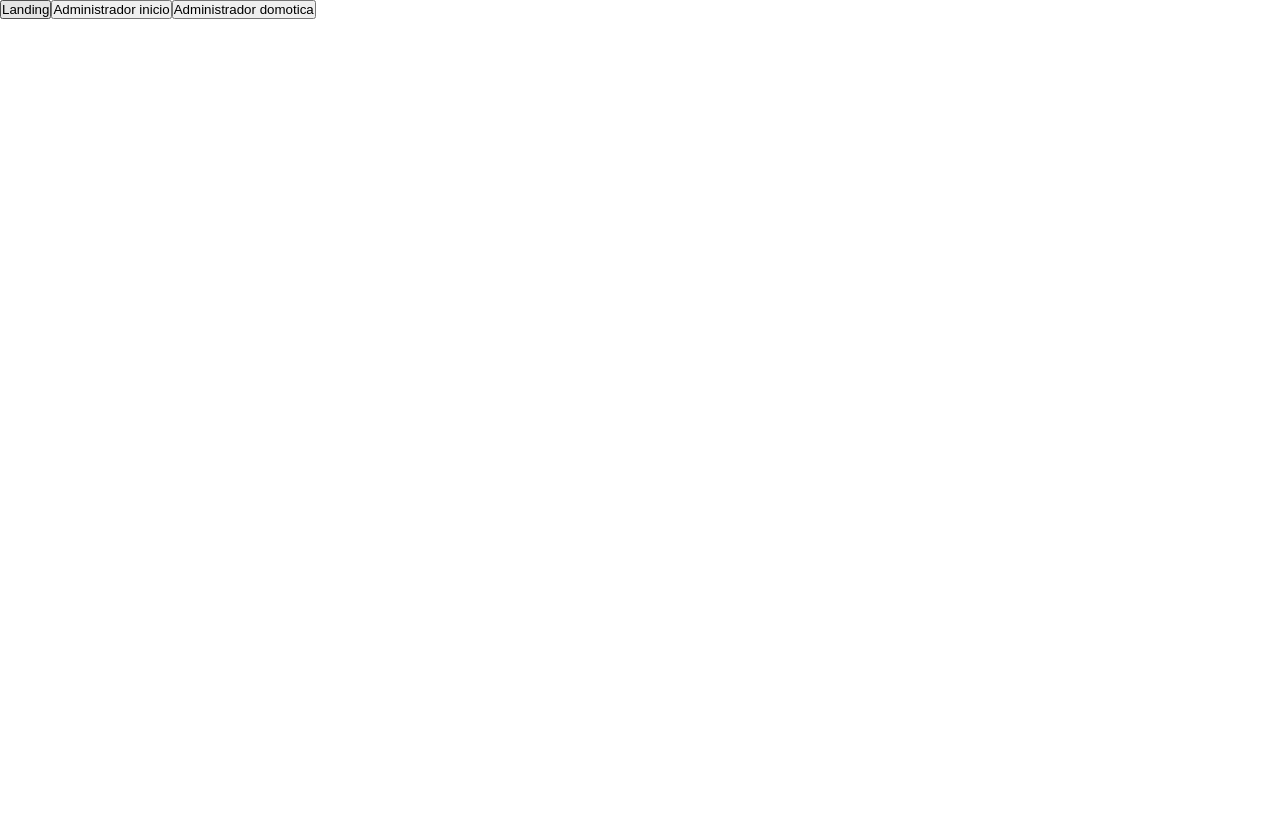
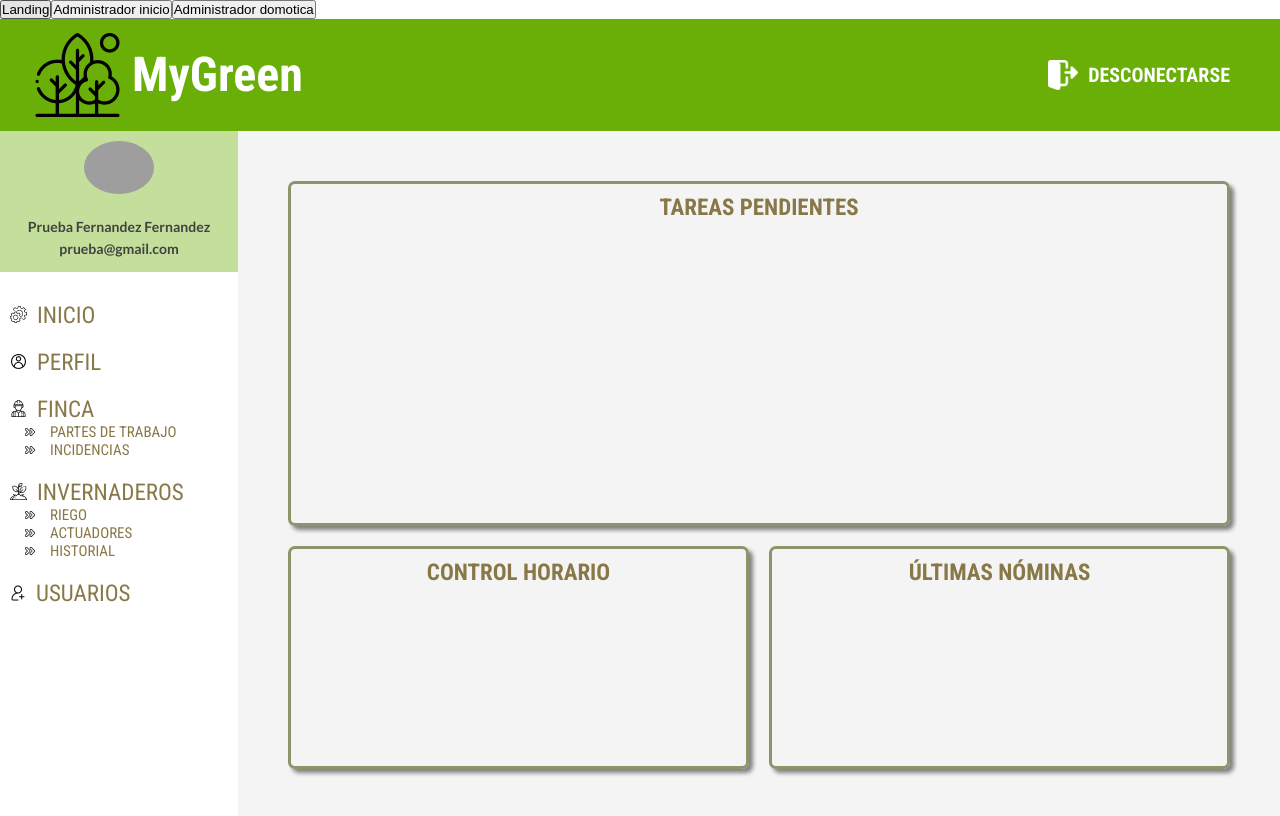
Before and after one commit to Zetsuga/mygreen, an Angular app: page /trabajador/inicio in a window 1280 px wide. Before the commit this address led to /. Shown: the top 816 px of the page. Built offline with nearby package versions, Linux system fonts and the light colour scheme; grey boxes are pictures that could not be loaded.

Commit message:
Actualización de varios cambios

```diff
--- a/src/app/app-routing.module.ts
+++ b/src/app/app-routing.module.ts
@@ -10,6 +10,7 @@ import { AdministradorRiegoComponent } from './pages/administrador-riego/adminis
 import { AdministradorUsuariosComponent } from './pages/administrador-usuarios/administrador-usuarios.component';
 import { LandingComponent } from './pages/landing/landing.component';
 import { LoginComponent } from './pages/login/login.component';
+import { TrabajadorInicioComponent } from './pages/trabajador-inicio/trabajador-inicio.component';
 
 const routes: Routes = [
   {path:"", component: LandingComponent},
@@ -21,7 +22,8 @@ const routes: Routes = [
   {path:"administrador/historial" , component: AdministradorHistorialComponent},
   {path:"administrador/riego" , component: AdministradorRiegoComponent},
   {path:"administrador/parte" , component: AdministradorParteComponent},
-  {path:"administrador/incidencias" , component: AdministradorIncidenciasComponent}
+  {path:"administrador/incidencias" , component: AdministradorIncidenciasComponent},
+  {path:"trabajador/inicio" , component: TrabajadorInicioComponent}
 ];
 
 @NgModule({
--- a/src/app/components/header-panel/header-panel.component.css
+++ b/src/app/components/header-panel/header-panel.component.css
@@ -4,7 +4,7 @@
   display: flex;
   flex-direction: row;
   justify-content: space-between;
-  padding: 0 50px;
+  padding: 0 50px 0 22px;
 }
 
 .zona-izq {
@@ -17,6 +17,9 @@
 .zona-izq h1 {
   color: white;
   font-family: var(--roboto);
+  font-weight: 700;
+  font-size: 48px;
+  line-height: 56px;
 }
 
 .zona-dcha {
@@ -40,9 +43,9 @@
 
 .btn-login p {
   font-family: var(--roboto);
+  font-weight: 700;
   font-size: 20px;
   color: white;
-  font-weight: 600;
 }
 
 .btn-login p:hover {
--- a/src/app/components/header/header.component.css
+++ b/src/app/components/header/header.component.css
@@ -4,7 +4,7 @@
     display: flex;
     justify-content: space-between;
     width: 100%;
-    height: 162px;
+    height: 112px;
     background: #69AF07;
     border-radius: 4px;
 }
--- a/src/app/pages/administrador-domotica/administrador-domotica.component.css
+++ b/src/app/pages/administrador-domotica/administrador-domotica.component.css
@@ -18,8 +18,8 @@
   grid-column: x1/x2;
   grid-row: y1/y2;
   background-color: #f4f4f4;
-  grid-template-columns: [x0]100%[x1];
-  grid-template-rows: [y0]300px[y1]300px[y2]300px[y3];
+  grid-template-columns: [x0]1fr[x1];
+  grid-template-rows: [y0]1fr[y1]1fr[y2]1fr[y3];
   padding: 50px;
 }
 
@@ -32,12 +32,12 @@
 .contenido {
   grid-column: x0/x1;
   grid-row: y0/y1;
-  margin-top: 20px;
-  margin-left: 50px;
   display: flex;
   flex-direction: row;
   justify-content: space-around;
   align-items: center;
+  margin-bottom: 20px;
+  border-radius: 7px;
 }
 
 .info {
@@ -63,22 +63,21 @@
 .contenidoTemperatura {
   grid-column: x0/x1;
   grid-row: y1/y2;
-  margin-top: 20px;
-  margin-left: 50px;
   display: flex;
   flex-direction: row;
   justify-content: space-around;
   align-items: center;
+  margin-bottom: 20px;
+  border-radius: 7px;
 }
 .contenidoHumedad {
   grid-column: x0/x1;
   grid-row: y2/y3;
-  margin-top: 20px;
-  margin-left: 50px;
   display: flex;
   flex-direction: row;
   justify-content: space-around;
   align-items: center;
+  border-radius: 7px;
 }
 
 #iconoDomo {
--- a/src/app/pages/trabajador-inicio/trabajador-inicio.component.css
+++ b/src/app/pages/trabajador-inicio/trabajador-inicio.component.css
@@ -0,0 +1,62 @@
+.contenido{
+    display: grid;
+    grid-template-columns: [x0]238px [x1]calc(100vw - 238px) [x2];
+    grid-template-rows: [y0]112px [y1]calc(100vh - 112px) [y2];
+    background-color: var(--fondo);
+}
+
+.header{
+    grid-column: x0/x2;
+    grid-row: y0/y1;
+}
+
+.menu{
+    display: grid;
+    grid-column: x0/x1;
+    grid-row: y1/y2;
+}
+
+.tarjetas{
+    display: grid;
+    grid-column: x1/x2;
+    grid-row: y1/y2;
+    grid-template-columns: [x0]1fr [x1]1fr [x2]1fr [x3] 1fr [x4] ;
+    grid-template-rows: [y0]1fr [y1]1fr [y2]1fr [y3]1fr [y4] 1fr [y5] ;
+    padding: 50px;
+    gap: 20px;
+}
+
+.tareas{
+    grid-column: x0/x4;
+    grid-row: y0/y3;
+    border-radius: 7px;
+    box-shadow: var(--sombra);
+    border: var(--borde);
+    display: flex;
+    flex-direction: column;
+    align-items: center;
+}
+
+
+.horario{
+    grid-column: x0/x2;
+    grid-row: y3/y5;
+    border-radius: 7px;
+    box-shadow: var(--sombra);
+    border: var(--borde);
+    display: flex;
+    flex-direction: column;
+    align-items: center;
+}
+
+
+.nominas{
+    grid-column: x2/x4;
+    grid-row: y3/y5;
+    border-radius: 7px;
+    box-shadow: var(--sombra);
+    border: var(--borde);
+    display: flex;
+    flex-direction: column;
+    align-items: center;
+}
--- a/src/app/pages/trabajador-inicio/trabajador-inicio.component.html
+++ b/src/app/pages/trabajador-inicio/trabajador-inicio.component.html
@@ -1 +1,24 @@
-<p>trabajador-inicio works!</p>
+<div class="contenido">
+    <div class="header">
+        <app-header-panel></app-header-panel>
+    </div>
+    <div class="menu">
+        <app-menu-panel></app-menu-panel>
+    </div>
+
+    <div class="tarjetas">
+        <div class="tareas">
+            <h3 class="tituloCard">TAREAS PENDIENTES</h3>
+        </div>
+
+        <div class="horario">
+            <h3 class="tituloCard">CONTROL HORARIO</h3>
+        </div>
+
+        <div class="nominas">
+            <h3 class="tituloCard">ÚLTIMAS NÓMINAS</h3>
+        </div>
+
+    </div>
+
+</div>
--- a/src/styles.css
+++ b/src/styles.css
@@ -7,6 +7,7 @@
   --rojowarning: rgb(243, 7, 7);
   --amariloAdvertencia: rgb(233, 191, 7);
   --verdeCorrecto: #69af07;
+  --clima: #4d99cf;
   --fondo: #f4f4f4;
   --lato: "Lato", sans-serif;
   --roboto: "Roboto Condensed", sans-serif;
@@ -17,35 +18,6 @@
   --color-red: #fe5e41;
   --color-button: #fdffff;
   --color-black: #000;
-}
-
-* {
-  padding: 0;
-  margin: 0;
-  box-sizing: border-box;
-  text-decoration: none;
-}
-
-.tituloCard {
-  color: var(--titulos);
-  font-family: var(--roboto);
-  font-size: 23px;
-  padding-top: 10px;
-}
-:root {
-  --grisOscuro: #414141;
-  --verdePrincipal: #69af07;
-  --verdeSecundario: #8a9669;
-  --fondo: #f4f4f4;
-  --lato: "Lato", sans-serif;
-  --roboto: "Roboto Condensed", sans-serif;
-  --sombra: 4px 4px 4px grey;
-  --borde: 3px solid var(--verdeSecundario);
-  --titulos: #887848;
-  --rojowarning: rgb(243, 7, 7);
-  --amariloAdvertencia: rgb(233, 191, 7);
-  --verdeCorrecto: #69af07;
-  --clima: #4d99cf;
 }
 
 * {
```
